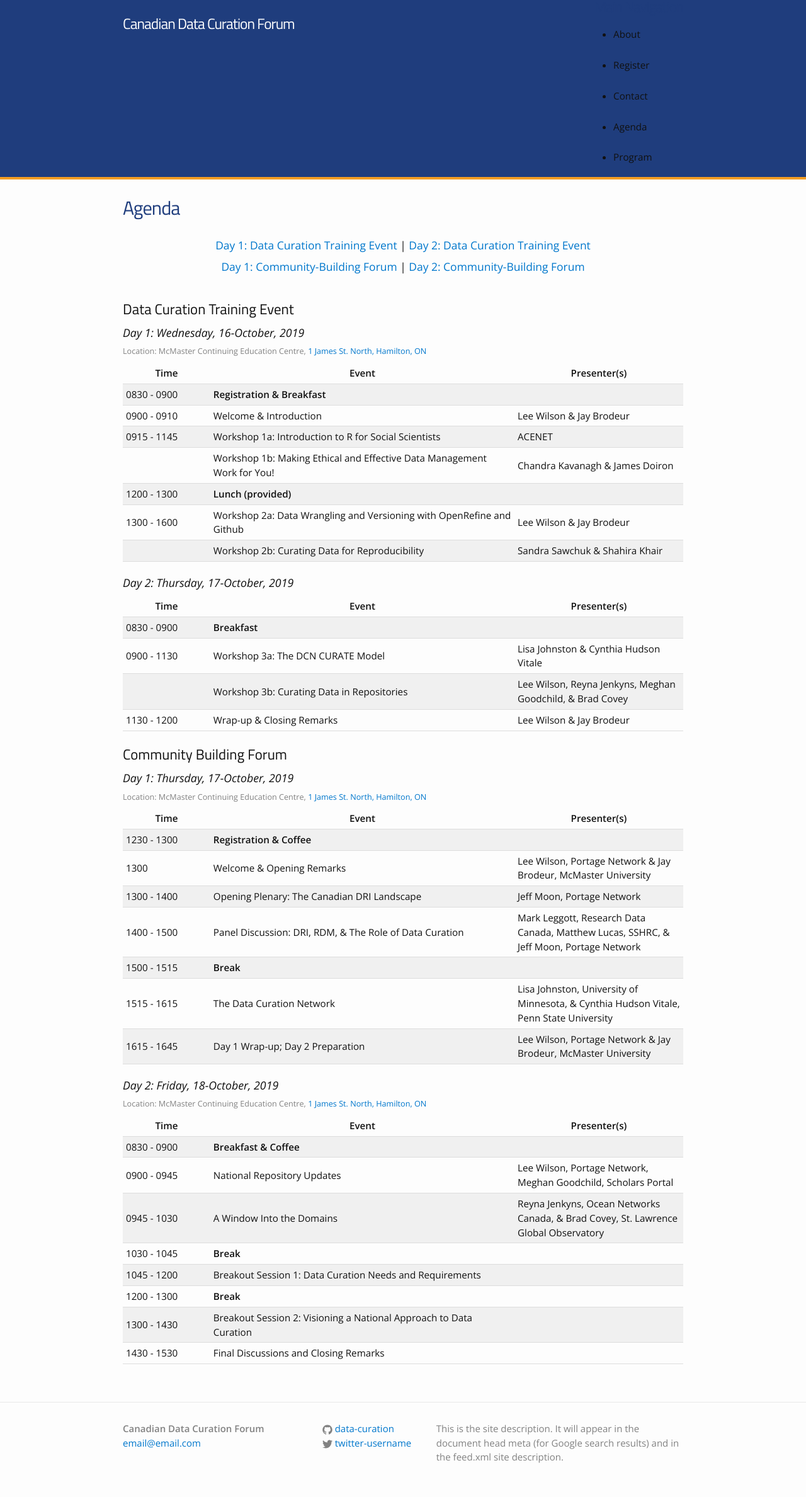
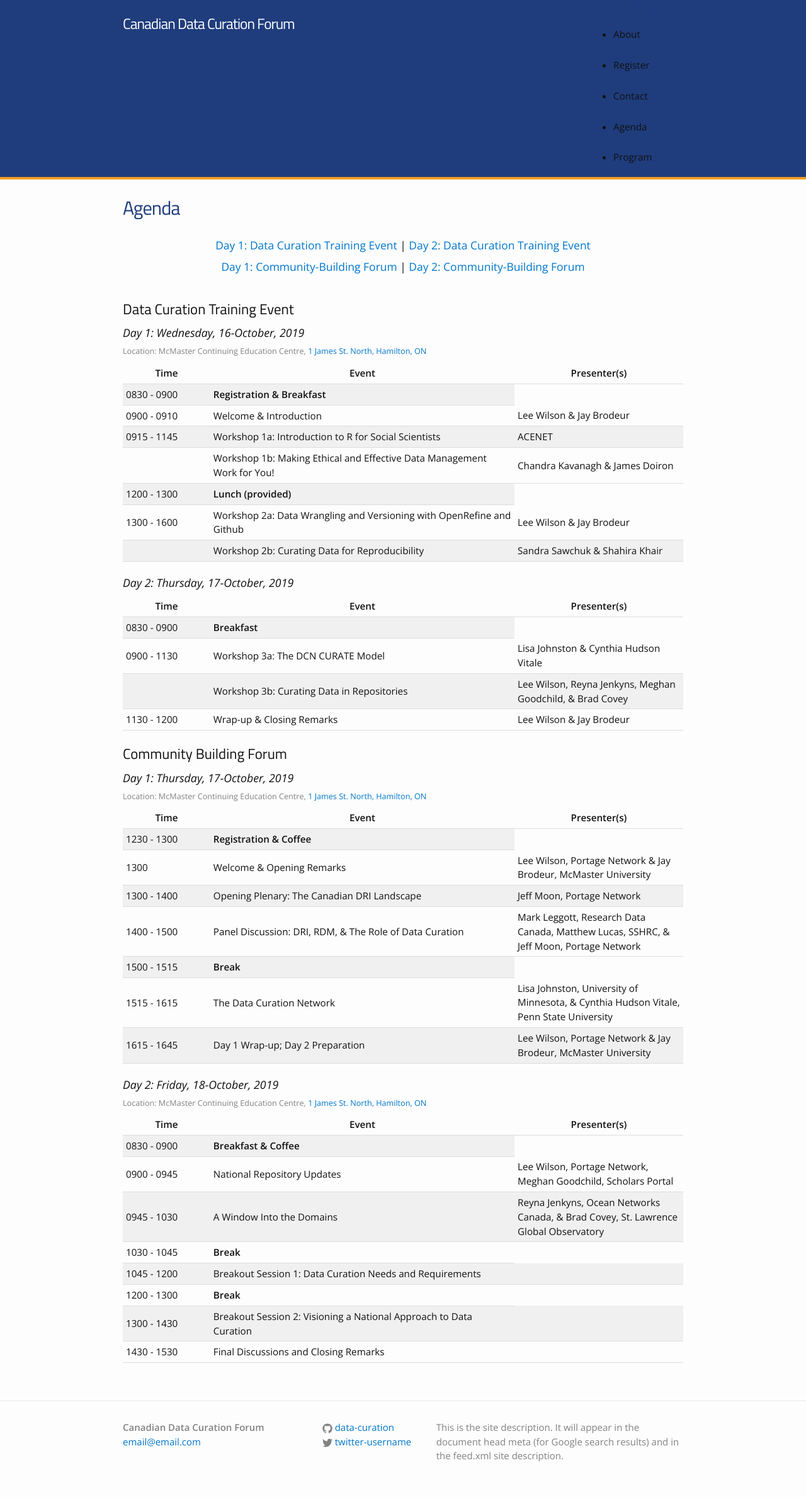
Before and after one commit to data-curation/data-curation.github.io, a Jekyll site: the page built from agenda.md, in a window 1280 px wide. Shown: the whole page at 63% size. Built offline with Jekyll 4.4.1, drawn with Linux system fonts in a browser that asks for light colours.

Commit message:
Revert "Update agenda.md" totally messed up the css! This reverts commit c703d7e271cee356c88a95aad4f92461ff8a7698.

```diff
--- a/agenda.md
+++ b/agenda.md
@@ -29,7 +29,6 @@ permalink: /agenda/
     <tr>
 	<td>0830 - 0900</td>
 	<td><strong>Registration & Breakfast</strong></td>
-	    <td></td>
     </tr>
     <tr>
         <td>0900 - 0910</td>
@@ -49,7 +48,6 @@ permalink: /agenda/
     <tr>
 	 <td>1200 - 1300</td>
 	 <td><strong>Lunch (provided)</strong></td>
-	    <td></td>
     </tr>
     <tr>
 	<td>1300 - 1600</td>
@@ -80,7 +78,6 @@ permalink: /agenda/
     <tr>
 	<td>0830 - 0900</td>
 	<td><strong>Breakfast</strong></td>
-	    <td></td>
     </tr>
     <tr>
     	<td>0900 - 1130</td>
@@ -118,7 +115,6 @@ permalink: /agenda/
     <tr>
 	<td>1230 - 1300</td>
 	<td><strong>Registration & Coffee</strong></td>
-	    <td></td>
     </tr>
     <tr>
         <td>1300</td>
@@ -138,7 +134,6 @@ permalink: /agenda/
     <tr>
 	 <td>1500 - 1515</td>
 	 <td><strong>Break</strong></td>
-	    <td></td>
     </tr>
     <tr>
 	<td>1515 - 1615</td>
@@ -169,7 +164,6 @@ permalink: /agenda/
     <tr>
 	<td>0830 - 0900</td>
 	<td ><strong>Breakfast & Coffee</strong></td>
-	    <td></td>
     </tr>
     <tr>
         <td>0900 - 0945</td>
@@ -184,7 +178,6 @@ permalink: /agenda/
     <tr>
 	 <td>1030 - 1045</td>
 	 <td><strong>Break</strong></td>
-	    <td></td>
     </tr>
     <tr>
     	<td>1045 - 1200</td>
@@ -194,7 +187,6 @@ permalink: /agenda/
     <tr>
 	<td>1200 - 1300</td>
 	<td><strong>Break</strong></td>
-	    <td></td>
     </tr>
     <tr>
 	<td>1300 - 1430</td>
```
